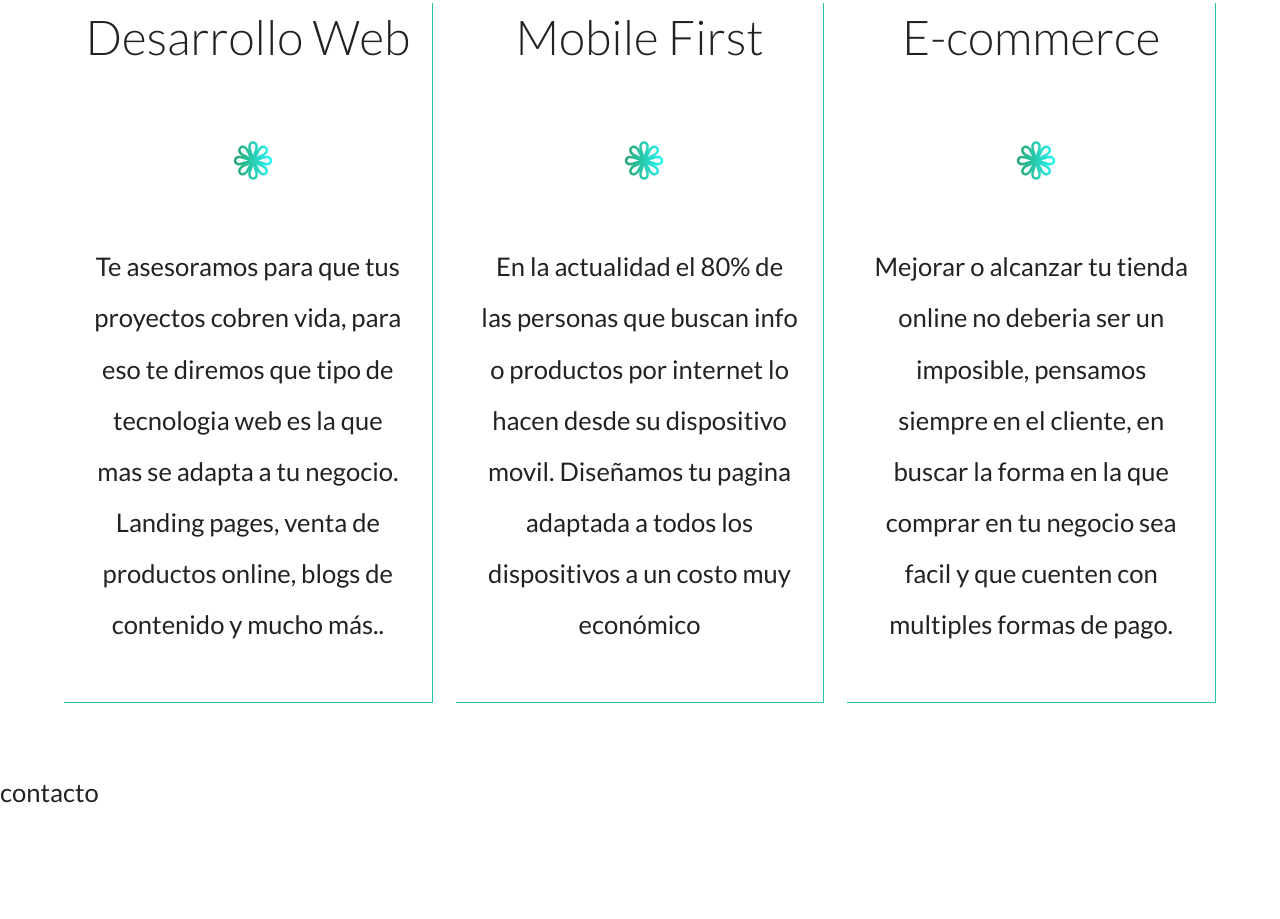
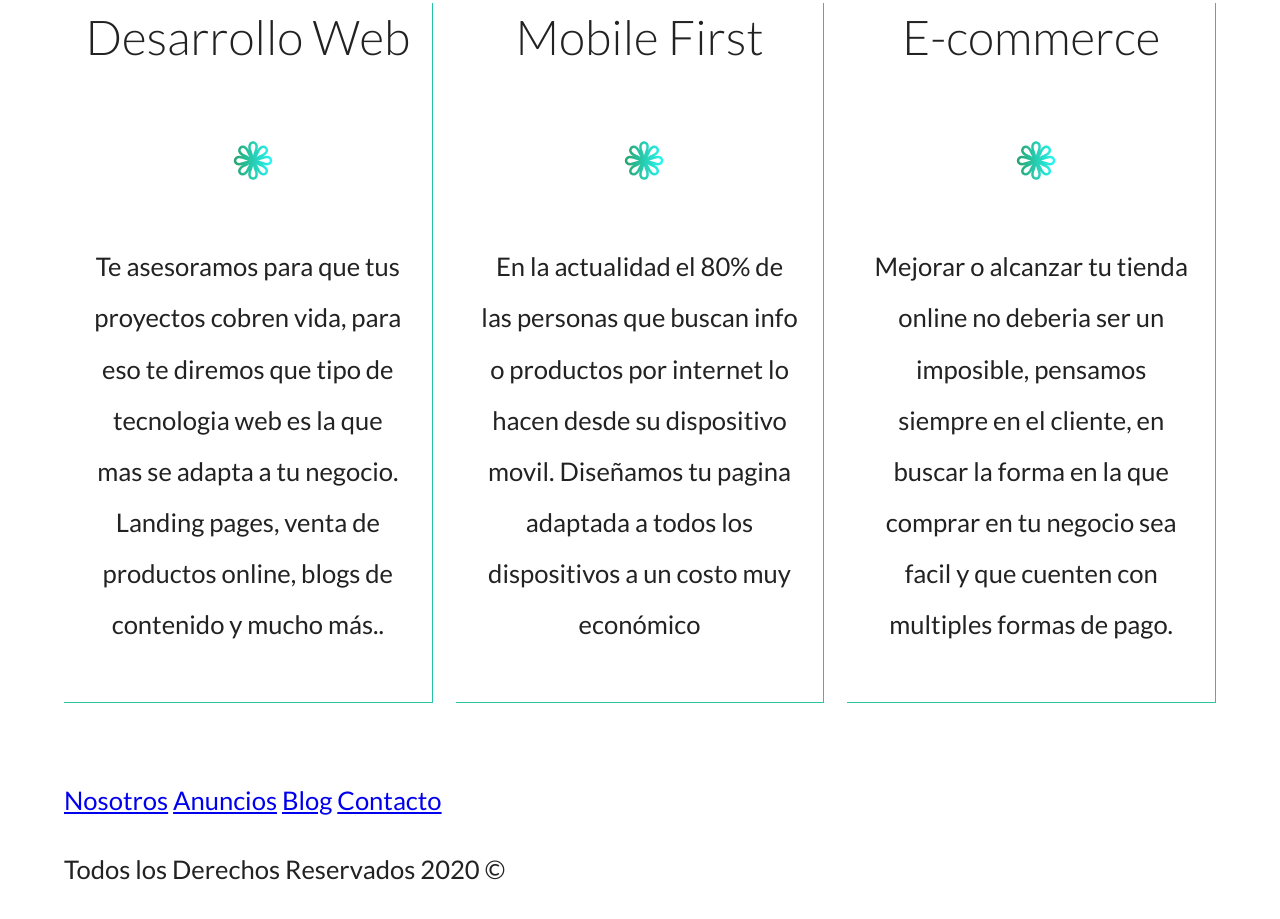
Before and after one commit to gsplay/agreste, a plain HTML site: page index.html in a window 1280 px wide. Shown: the part 947-1866 px from the top of the page. Before the commit the page ends 1791 px from the top, so only its background shows below. Drawn offline with nearby package versions, Linux system fonts and the light colour scheme; a script that the page names is missing.

Commit message:
Add files via upload

```diff
--- a/index.html
+++ b/index.html
@@ -70,11 +70,19 @@
       </main>
     </div>
     <!-- fin servicios-->
-    <footer>
-      <div class="footer-site">
-        <p>contacto</p>
+    <footer class="site-footer seccion">
+      <div class="contenedor contenedor-footer">
+              <nav class="navegacion">
+                  <a href="nosotros.html">Nosotros</a>
+                  <a href="anuncios.html">Anuncios</a>
+                  <a href="blog.html">Blog</a>
+                  <a href="contacto.html">Contacto</a>
+              </nav>
+
+          <p class="copyright">Todos los Derechos Reservados 2020 &copy;</p>
       </div>
-    </footer>
+
+  </footer>
 
 
 
```
